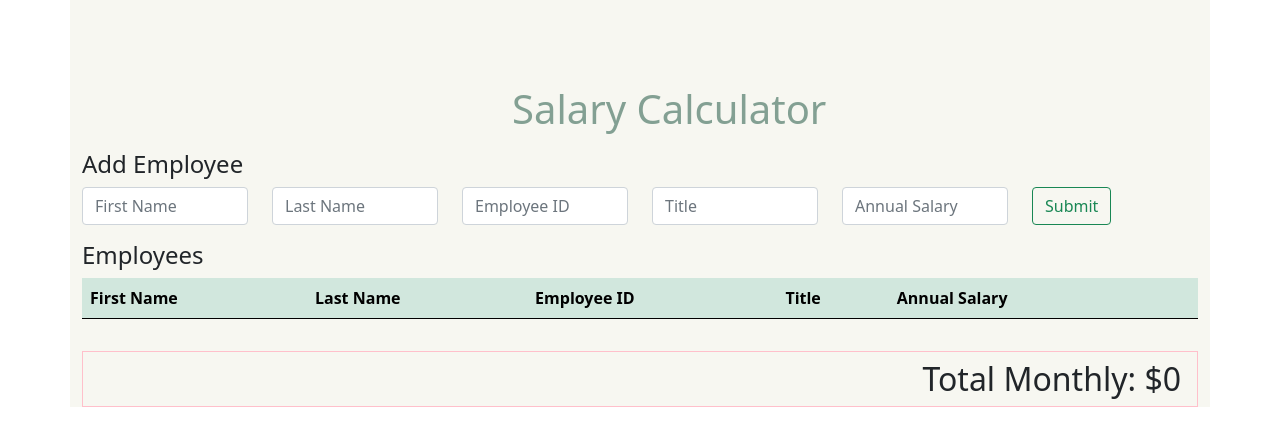
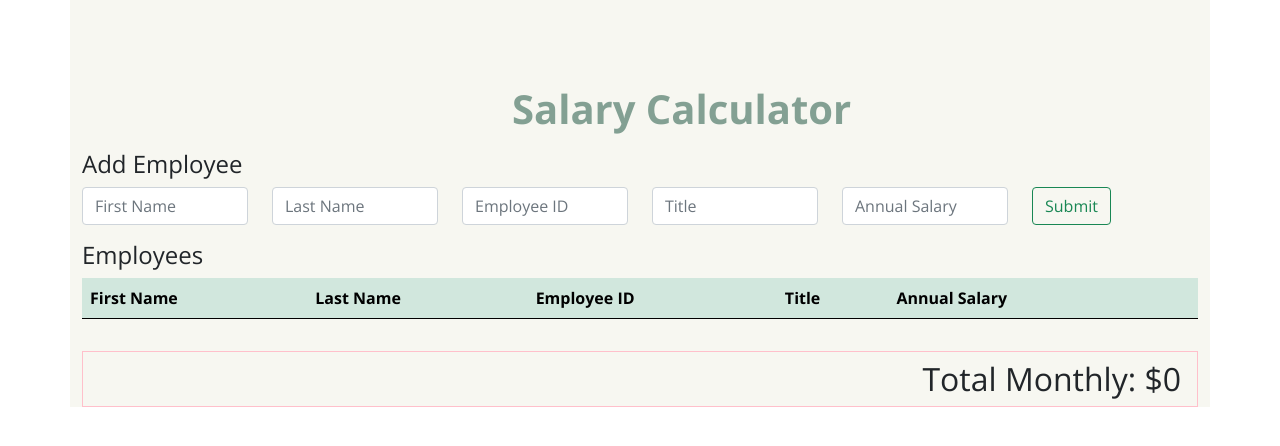
Before and after one commit to jordan-ashbacher/jquery-salary-calculator, a plain HTML site: page index.html in a window 1280 px wide. Drawn offline with nearby package versions, Linux system fonts and the light colour scheme.

Commit message:
links google font styles. updates font and font weights

```diff
--- a/index.html
+++ b/index.html
@@ -4,6 +4,8 @@
 <head>
     <meta charset="UTF-8">
     <meta name="viewport" content="width=device-width, initial-scale=1.0">
+    <link rel="preconnect" href="https://fonts.gstatic.com">
+    <link href="https://fonts.googleapis.com/css2?family=Open+Sans:wght@300;400;700&display=swap" rel="stylesheet">
     <link rel="stylesheet" href="bootstrap.min.css">
     <link rel="stylesheet" href="styles.css">
     <script src="jquery-min.js"></script>
--- a/styles.css
+++ b/styles.css
@@ -1,3 +1,7 @@
+body {
+    font-family: 'Open Sans', sans-serif;
+}
+
 .container {
     background-color: #f7f7f1;
 }
@@ -11,6 +15,7 @@ header {
     top: 85px;
     left: 40%;
     color: #83a093;
+    font-weight: bold;
 }
 
 .section-header {
```
